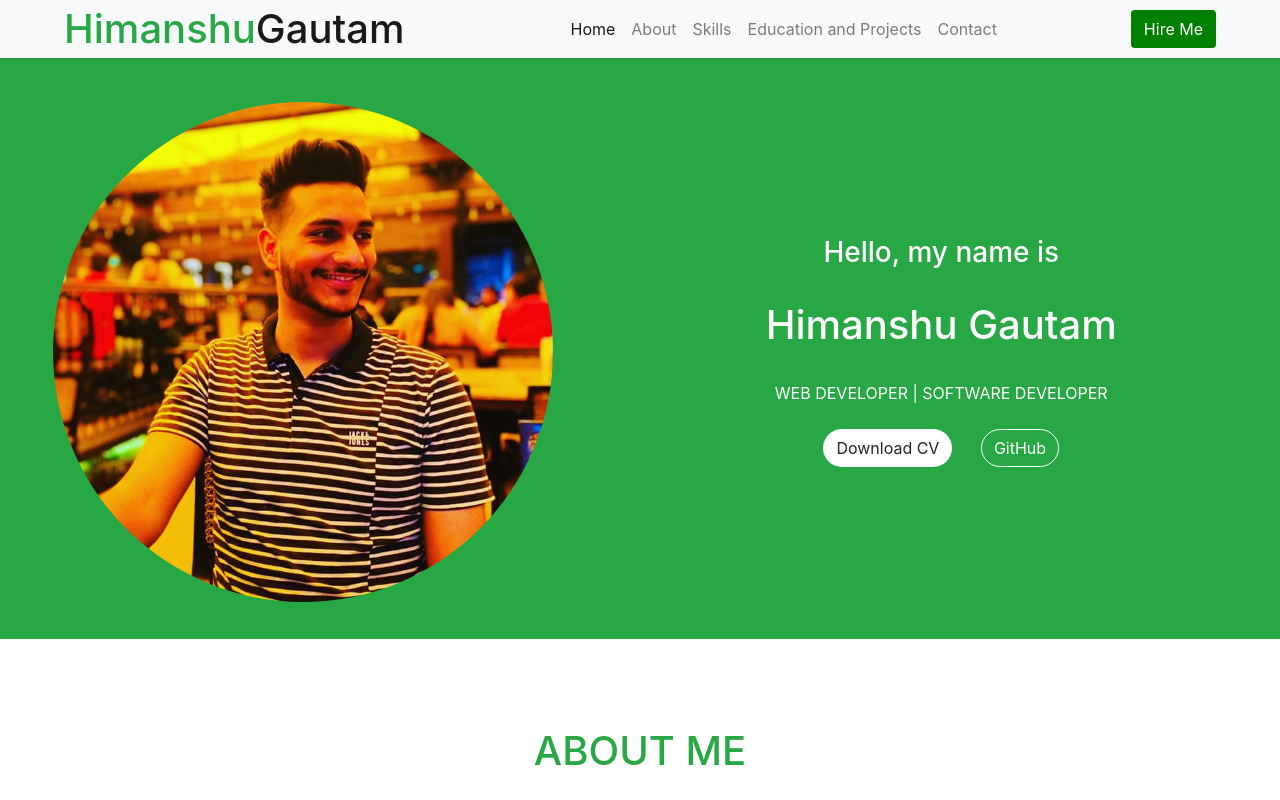
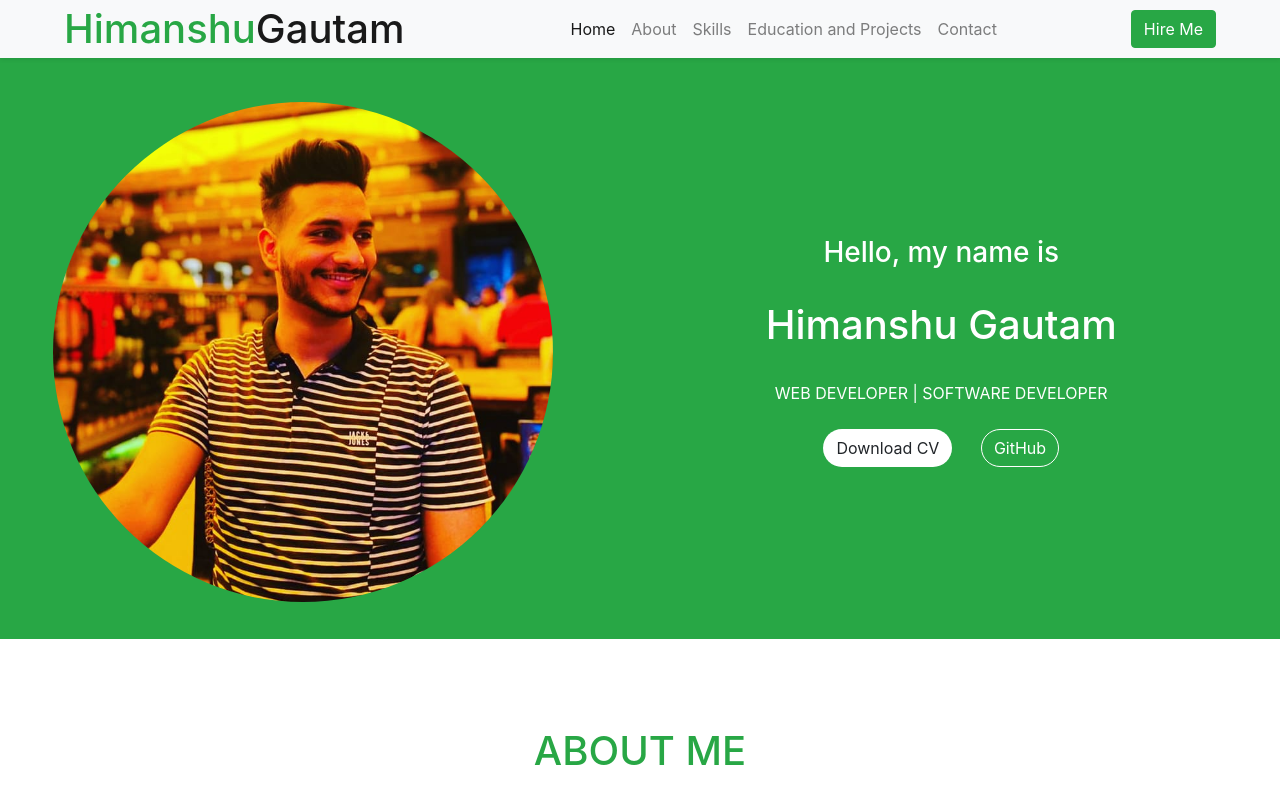
Before and after one commit to himanshu-gautam-git/Portfolio-HimanshuGautam-CYGRP-Assignment, a plain HTML site: page index.html in a window 1280 px wide. Shown: the top 800 px of the page. Drawn offline with nearby package versions, Linux system fonts and the light colour scheme.

Commit message:
Update index.html

```diff
--- a/index.html
+++ b/index.html
@@ -36,8 +36,8 @@
                 <a href="#edu" class="nav-item nav-link">Education and Projects</a>
                 <a href="contact.html" class="nav-item nav-link">Contact</a>
             </div>
-            <a href="contact.html" class="btn btn-menu d-none d-lg-block"
-                style="background-color:green; color: #ffffff;">Hire Me</a>
+            <a href="contact.html" class="btn btn-menu btn-success d-none d-lg-block"
+                 color: #ffffff;">Hire Me</a>
         </div>
     </nav>
     <div class="container-fluid bg-success  align-items-center" style="padding-top:5%;">
```
